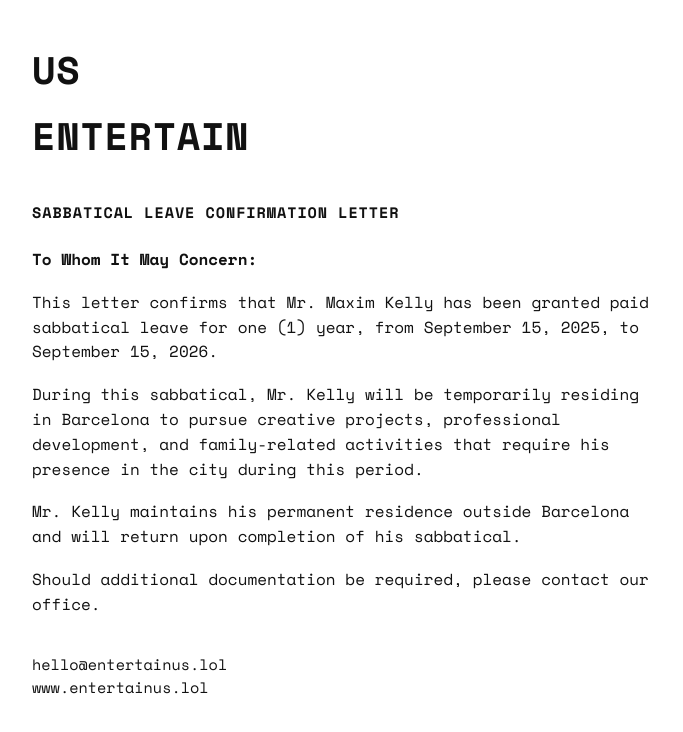
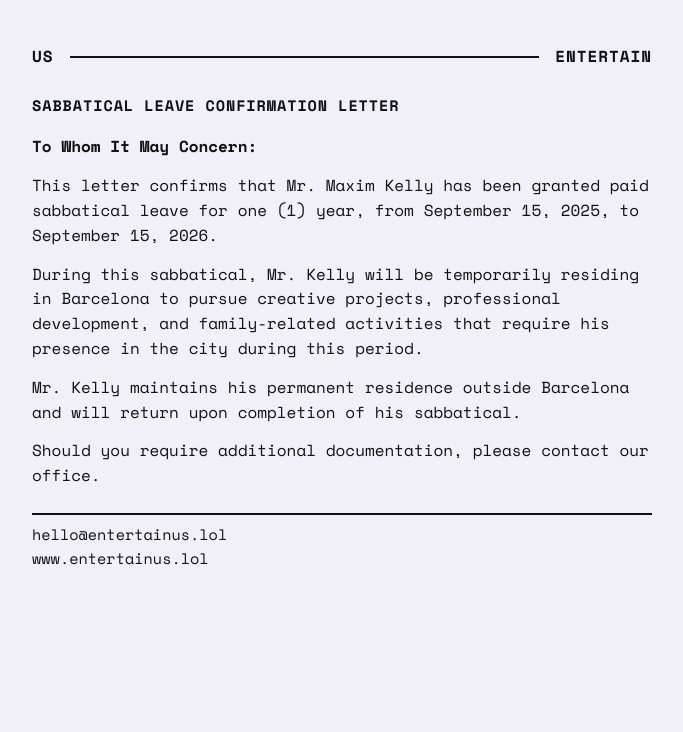
Before and after one commit to maximkelly-pixel/entertainus-landing, a plain HTML site: page index.html in a window 1280 px wide. Shown: the whole page, without its empty margins (298-981 px from the left). Drawn offline with nearby package versions, Linux system fonts and the light colour scheme.

Commit message:
Update index.html

```diff
--- a/index.html
+++ b/index.html
@@ -5,111 +5,119 @@
   <meta name="viewport" content="width=device-width, initial-scale=1" />
   <title>ENTERTAIN / US — Letter</title>
 
-  <!-- Space Mono from Google Fonts -->
+  <!-- Space Mono -->
   <link href="https://fonts.googleapis.com/css2?family=Space+Mono:wght@400;700&display=swap" rel="stylesheet">
 
   <style>
-    /* Page baseline to mimic a clean PDF on white */
-    :root {
-      --ink: #111;           /* text color (near-black for print feel) */
-      --paper: #fff;         /* page background */
-      --gutter: 40px;        /* outer page padding */
-      --column: 620px;       /* document column width similar to PDF */
-      --leading: 1.55;       /* line height tuned for monospace */
-      --small: 0.95rem;      /* caption/body small */
-      --body: 1rem;          /* main body size */
-      --masthead: 2.4rem;    /* ENTERTAIN/US size */
-      --title: 0.95rem;      /* uppercase title */
-      --space: 18px;         /* vertical rhythm unit */
+    :root{
+      /* Tweak these to match the PDF’s exact tone */
+      --ink: #0f1113;          /* near-black text */
+      --tone: #f1f0f6;         /* non-white paper tone */
+      --rule: #0f1113;         /* rule color (same as text) */
+      --col: 620px;            /* document width close to PDF */
+      --pad: 44px;             /* outer padding */
+      --lead: 1.55;            /* monospace line-height */
+      --body: 1rem;            /* body size */
+      --title: 0.95rem;        /* uppercase title size */
+      --gap: 14px;             /* vertical rhythm */
+      --rule-thick: 2px;       /* rule thickness */
+      --rule-offset: 8px;      /* spacing around rules */
     }
 
-    html, body {
-      height: 100%;
-      background: var(--paper);
-    }
-    body {
+    html, body { height: 100%; }
+    body{
       margin: 0;
+      background: var(--tone);
       color: var(--ink);
       font-family: "Space Mono", monospace;
+      line-height: var(--lead);
       display: flex;
       align-items: flex-start;
       justify-content: center;
-      padding: var(--gutter);
-    }
-    .doc {
-      width: 100%;
-      max-width: var(--column);
-      line-height: var(--leading);
+      padding: var(--pad);
     }
 
-    /* Masthead: two stacked lines to read as ENTERTAIN / US */
-    .masthead {
-      margin-bottom: calc(var(--space) * 2);
-      letter-spacing: 0.04em;
-    }
-    .masthead .line {
-      display: block;
-      font-weight: 700;
-      font-size: var(--masthead);
-      text-transform: uppercase;
-    }
-    /* Arrange order to match PDF’s stacked appearance:
-       First line: US, second line: ENTERTAIN */
-    .masthead .line.us {
-      margin-bottom: 6px;
-    }
-    .masthead .line.entertain {
-      /* If the PDF shows different alignment, switch text-align here */
+    .doc{
+      width: 100%;
+      max-width: var(--col);
     }
 
-    /* Uppercase document title line */
-    .doc-title {
+    /* Top header row: US ———— ENTERTAIN */
+    .hdr{
+      display: flex;
+      align-items: center;
+      gap: 16px;
+      margin-bottom: calc(var(--gap) * 1.8);
+    }
+    .hdr .us{
+      font-weight: 700;
+      text-transform: uppercase;
+      white-space: nowrap;
+      letter-spacing: 0.06em;
+    }
+    .hdr .rule{
+      flex: 1 1 auto;
+      height: 0;
+      border-bottom: var(--rule-thick) solid var(--rule);
+      transform: translateY(1px); /* optical baseline tweak */
+    }
+    .hdr .entertain{
+      font-weight: 700;
+      text-transform: uppercase;
+      white-space: nowrap;
+      letter-spacing: 0.06em;
+    }
+
+    .title{
       font-size: var(--title);
       text-transform: uppercase;
       font-weight: 700;
-      margin: 0 0 calc(var(--space) * 1.25) 0;
       letter-spacing: 0.06em;
+      margin: 0 0 calc(var(--gap) * 1.2) 0;
     }
 
-    /* Body text blocks (short paragraphs like a PDF letter) */
-    p {
+    p{
       font-size: var(--body);
-      margin: 0 0 var(--space) 0;
+      margin: 0 0 var(--gap) 0;
     }
 
-    /* Footer contact lines spaced like a PDF */
-    .footer {
-      margin-top: calc(var(--space) * 2);
-      font-size: var(--small);
+    /* Bottom rule and footer */
+    .bottom-rule{
+      margin-top: calc(var(--gap) * 1.8);
+      border-bottom: var(--rule-thick) solid var(--rule);
+      height: 0;
+      width: 100%;
     }
-    .footer a {
+    .footer{
+      margin-top: var(--rule-offset);
+      font-size: 0.95rem;
+    }
+    .footer a{
       color: var(--ink);
       text-decoration: none;
       border-bottom: 1px solid transparent;
     }
-    .footer a:hover {
+    .footer a:hover{
       border-bottom-color: var(--ink);
     }
 
-    /* Optional: print-friendly margins */
-    @media print {
-      body { padding: 24mm; }
-      .doc { max-width: 150mm; }
+    @media (max-width: 720px){
+      body{ padding: 28px; }
+      .hdr{ gap: 10px; }
     }
   </style>
 </head>
 <body>
   <main class="doc">
-    <!-- Stacked masthead to read as ENTERTAIN / US, per PDF -->
-    <div class="masthead">
-      <span class="line us">US</span>
-      <span class="line entertain">ENTERTAIN</span>
-    </div>
+    <!-- Header row with dynamic line -->
+    <header class="hdr">
+      <div class="us">US</div>
+      <div class="rule" aria-hidden="true"></div>
+      <div class="entertain">ENTERTAIN</div>
+    </header>
 
-    <!-- Uppercase title line -->
-    <h2 class="doc-title">Sabbatical Leave Confirmation Letter</h2>
+    <h2 class="title">Sabbatical Leave Confirmation Letter</h2>
 
-    <!-- Body text paragraphs (edit as needed) -->
     <p><strong>To Whom It May Concern:</strong></p>
 
     <p>This letter confirms that Mr. Maxim Kelly has been granted paid sabbatical leave for one (1) year, from September 15, 2025, to September 15, 2026.</p>
@@ -118,13 +126,14 @@
 
     <p>Mr. Kelly maintains his permanent residence outside Barcelona and will return upon completion of his sabbatical.</p>
 
-    <p>Should additional documentation be required, please contact our office.</p>
+    <p>Should you require additional documentation, please contact our office.</p>
 
-    <!-- Footer contact -->
-    <div class="footer">
+    <div class="bottom-rule" aria-hidden="true"></div>
+
+    <footer class="footer">
       <div>hello@entertainus.lol</div>
       <div><a href="https://www.entertainus.lol" target="_blank" rel="noopener">www.entertainus.lol</a></div>
-    </div>
+    </footer>
   </main>
 </body>
 </html>
```
